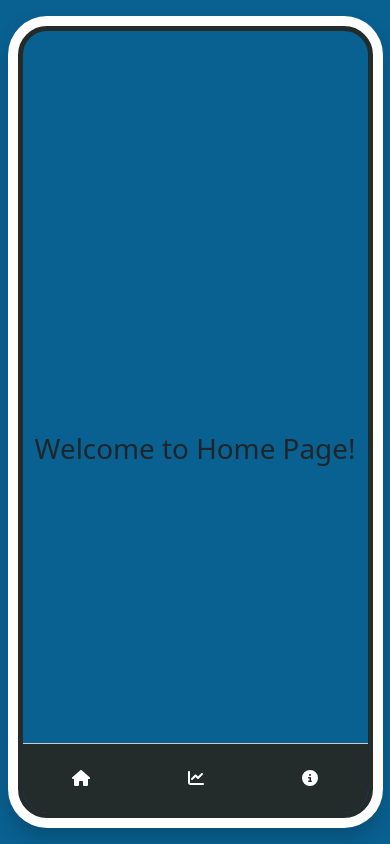
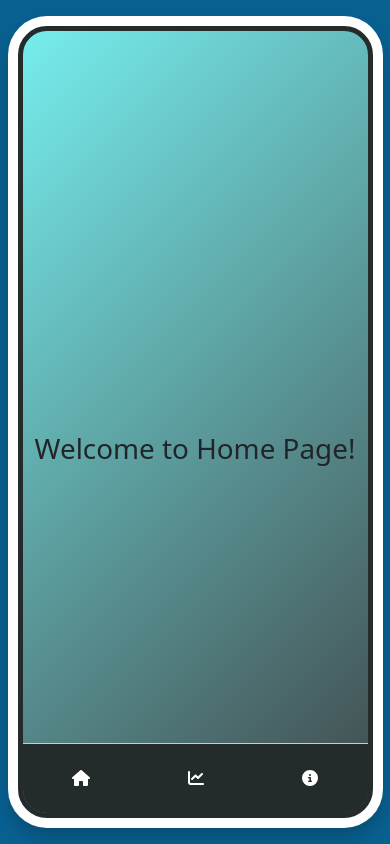
Before and after one commit to Yahye-Abdulle/WattSmart, a Vue app in the folder frontend/: page / in a window 390 px wide. Built offline with nearby package versions, Linux system fonts and the light colour scheme.

Commit message:
change background of iphone app

```diff
--- a/frontend/src/App.vue
+++ b/frontend/src/App.vue
@@ -59,7 +59,8 @@ export default defineComponent({
     /* Adjust border-radius to match inner part */
     overflow: hidden;
     position: relative;
-    background-color: #096192;
+    background: #76EDED;
+    background: linear-gradient(135deg, #76EDED, #414a4c);
 
 }
 
```
